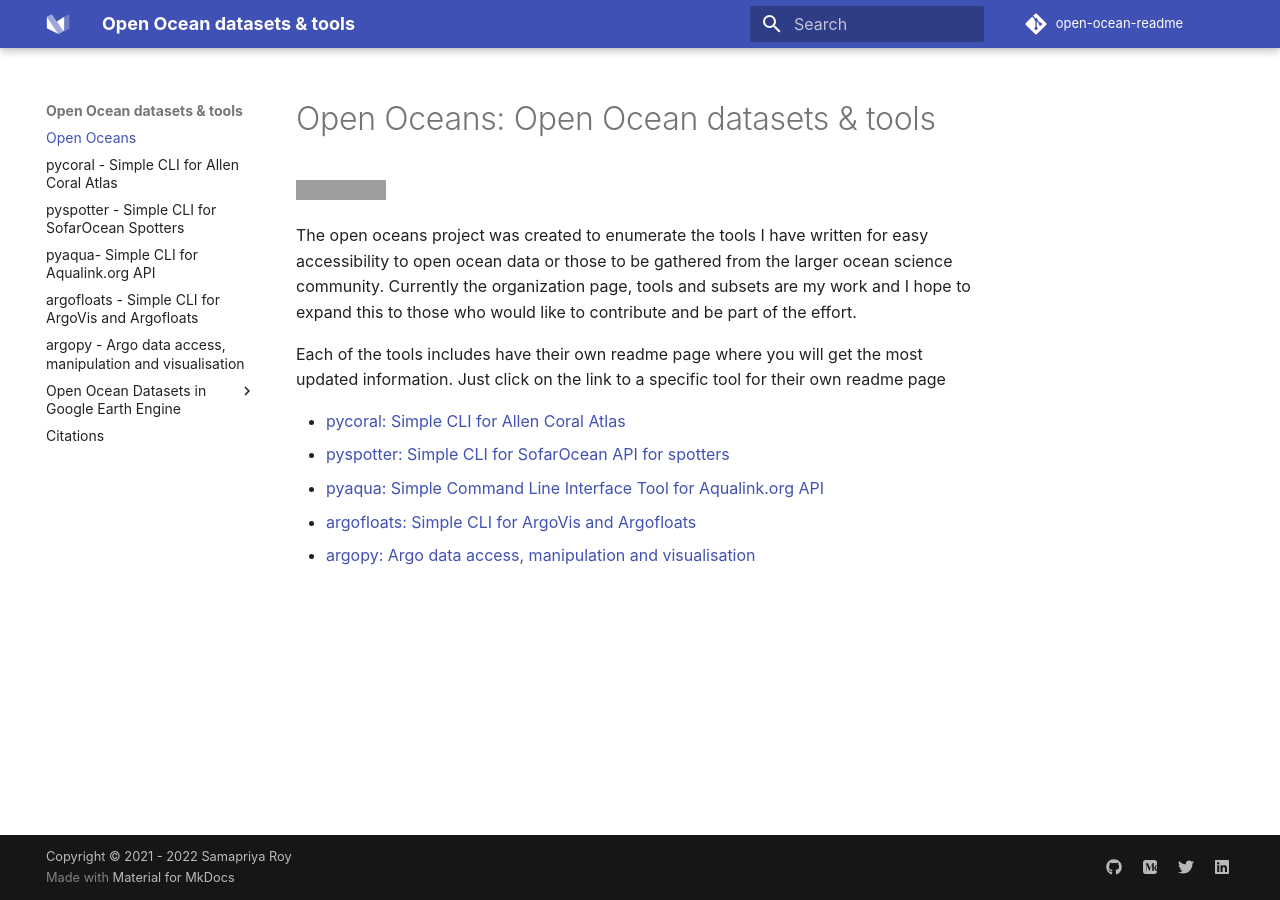
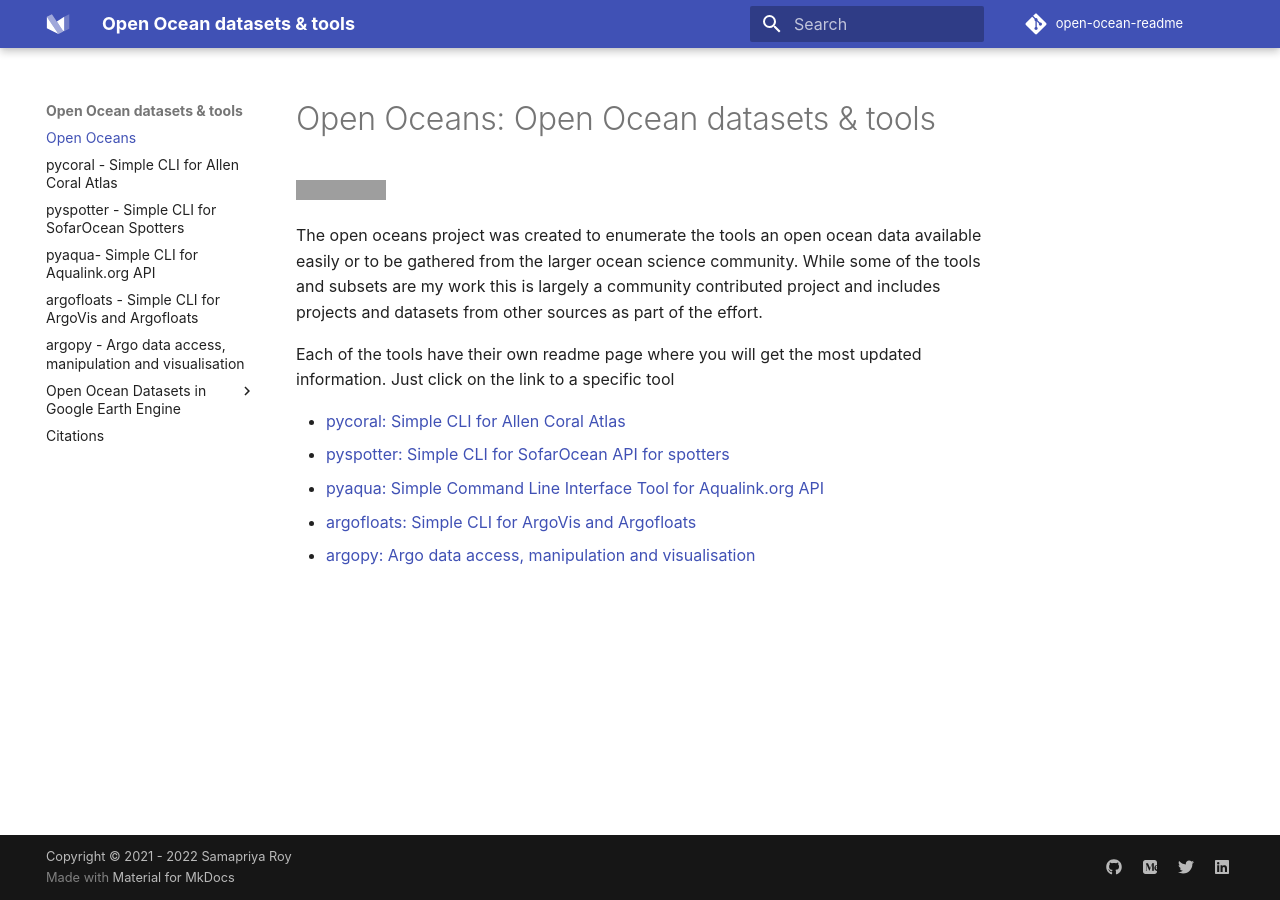
Before and after one commit to open-oceans/open-oceans.github.io, an MkDocs documentation site: the page built from docs/index.md, in a window 1280 px wide. Built offline with MkDocs 1.6.1 and Material for MkDocs 9.7.7, drawn with Linux system fonts in a browser that asks for light colours; some web fonts are replaced; comment, search, counter and statistics services are not loaded; grey boxes are pictures that could not be loaded.

Commit message:
updated index

```diff
--- a/docs/index.md
+++ b/docs/index.md
@@ -2,9 +2,9 @@
 
 [![Twitter URL](https://img.shields.io/twitter/follow/samapriyaroy?style=social)](https://twitter.com/intent/follow?screen_name=samapriyaroy)
 
-The open oceans project was created to enumerate the tools I have written for easy accessibility to open ocean data or those to be gathered from the larger ocean science community. Currently the organization page, tools and subsets are my work and I hope to expand this to those who would like to contribute and be part of the effort.
+The open oceans project was created to enumerate the tools an open ocean data available easily or to be gathered from the larger ocean science community. While some of the tools and subsets are my work this is largely a community contributed project and includes projects and datasets from other sources as part of the effort.
 
-Each of the tools includes have their own readme page where you will get the most updated information. Just click on the link to a specific tool for their own readme page
+Each of the tools have their own readme page where you will get the most updated information. Just click on the link to a specific tool
 
 * [pycoral: Simple CLI for Allen Coral Atlas](https://samapriya.github.io/pycoral/)
 * [pyspotter: Simple CLI for SofarOcean API for spotters](https://samapriya.github.io/pyspotter/)
```
